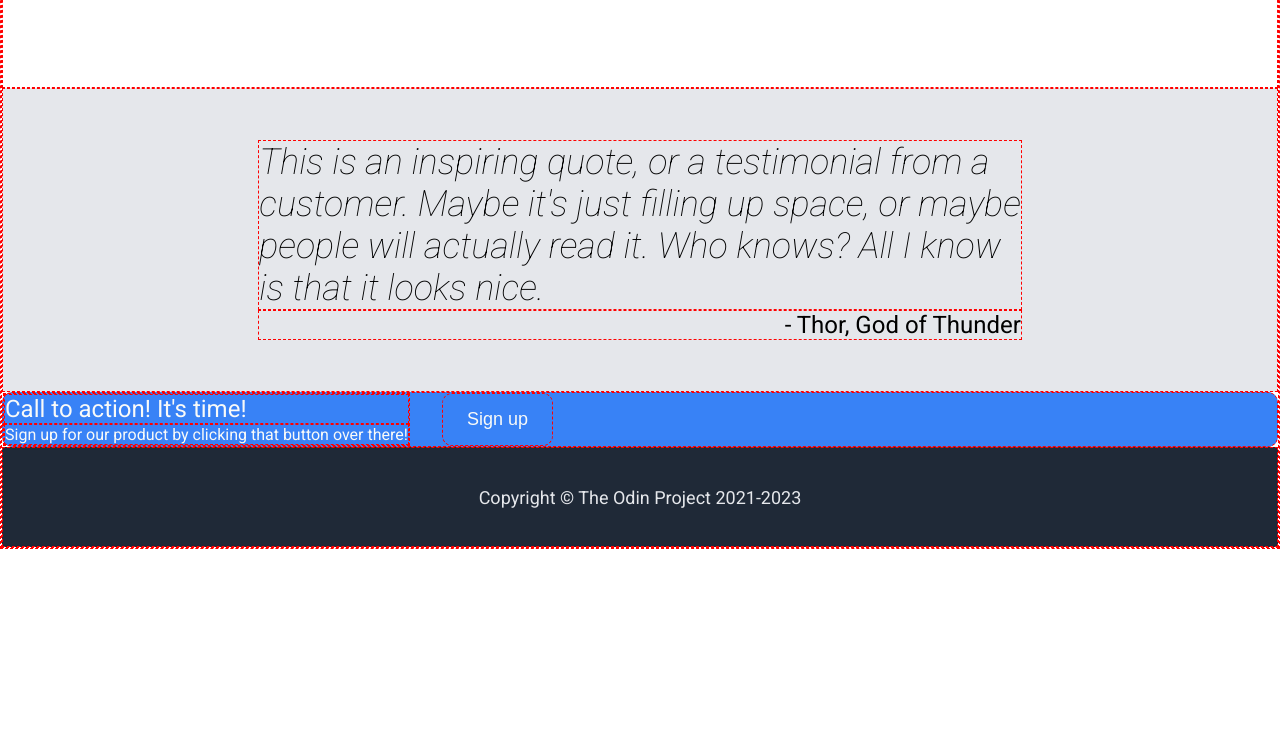
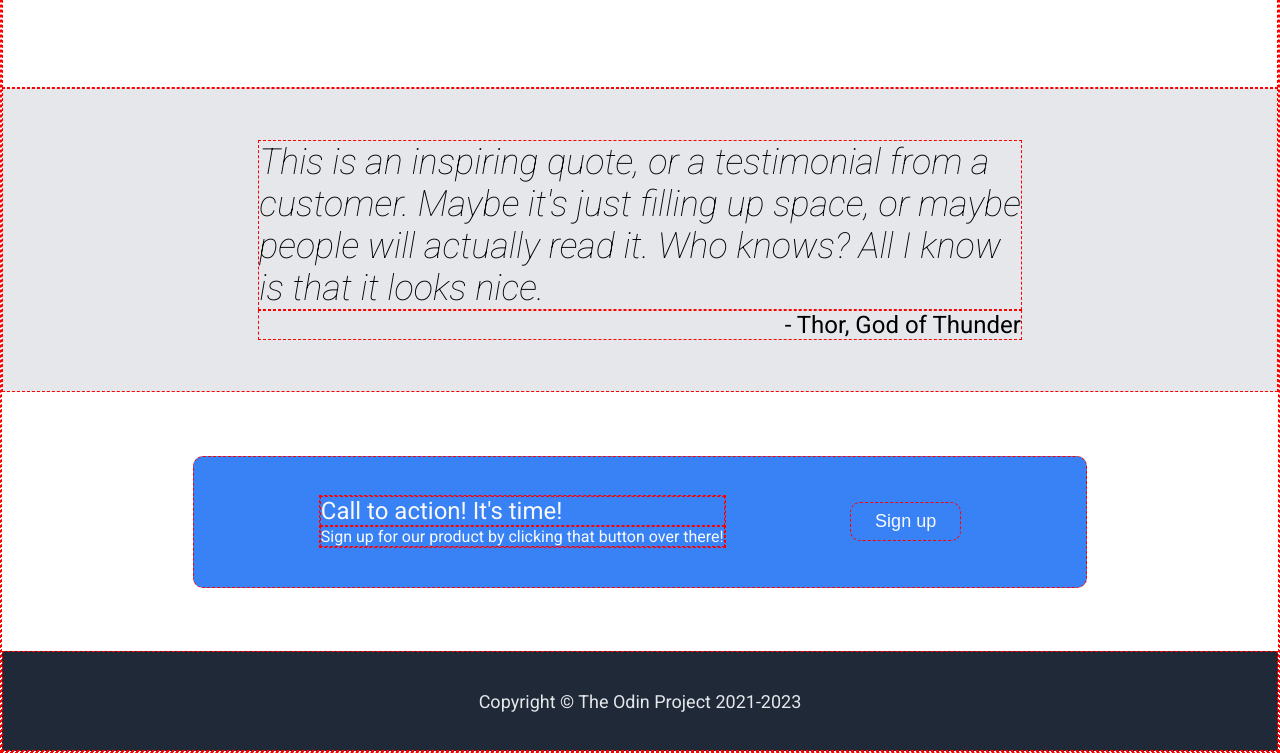
Before and after one commit to simonlewin/odin-landing-page, a plain HTML site: page index.html in a window 1280 px wide. Shown: the part 826-1579 px from the top of the page. Before the commit the page ends 1375 px from the top, so only its background shows below. Drawn offline with Linux system fonts and the light colour scheme.

Commit message:
fix: add margin and padding to call to action
Add alignment, padding and margin to cta container and delete gap

```diff
--- a/style.css
+++ b/style.css
@@ -159,5 +159,8 @@ img {
 
 .cta-container {
   display: flex;
-  gap: 32px;
+  justify-content: space-evenly;
+  align-items: center;
+  padding: 3% 0 3%;
+  margin: 5% 15%;
 }
```
